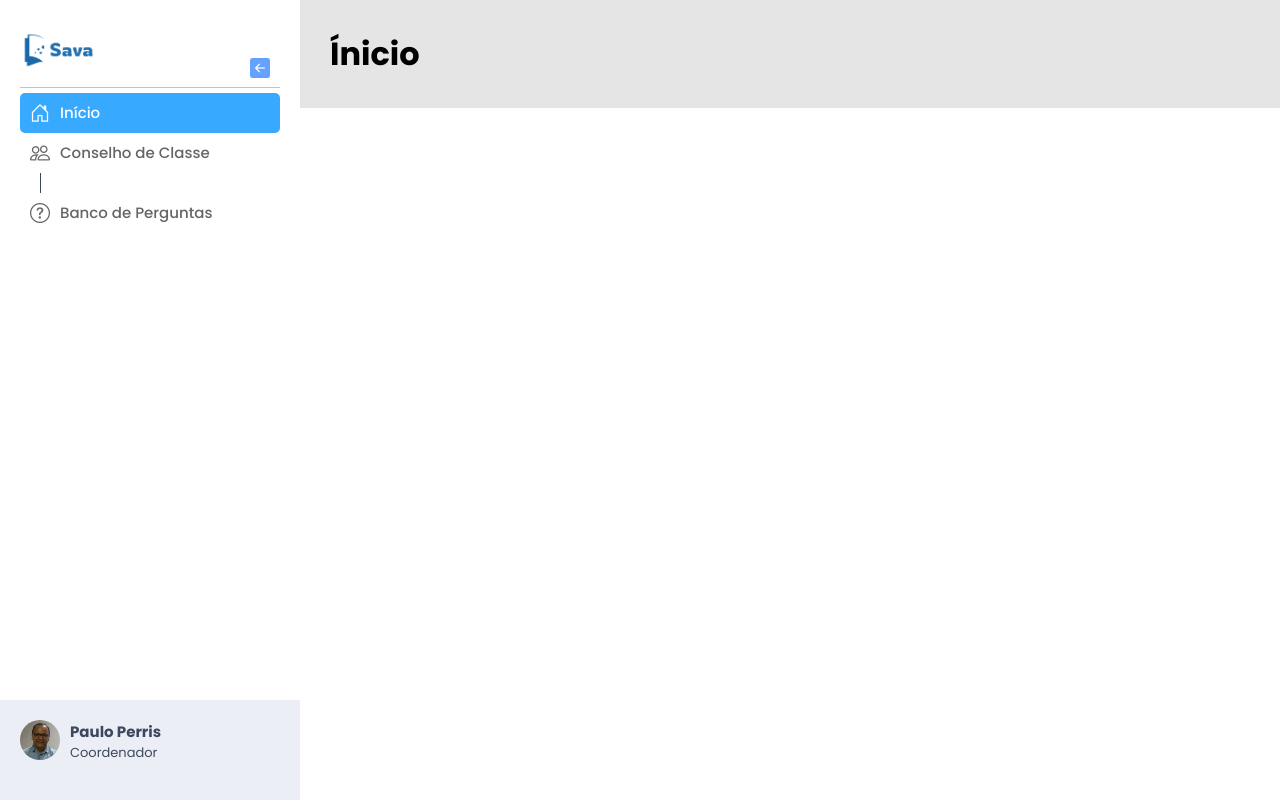
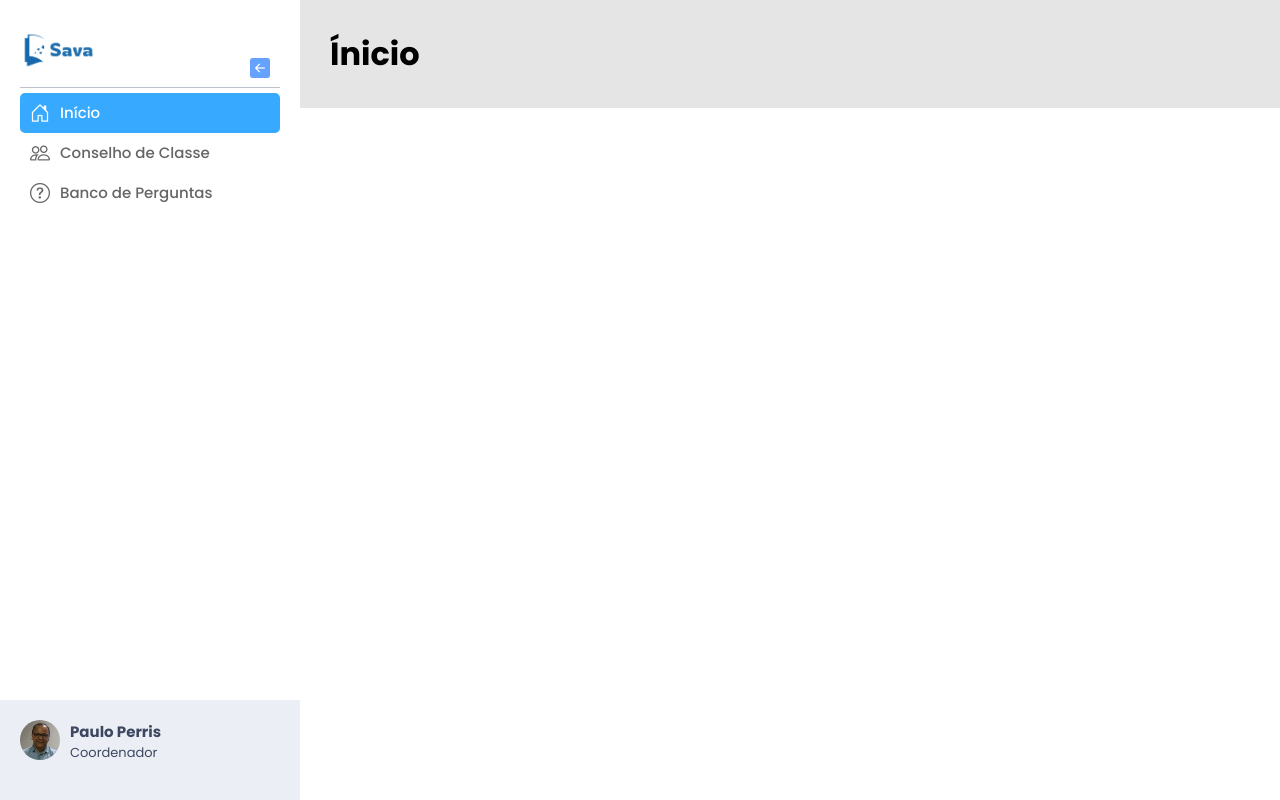
Before and after one commit to jonatasfbastos/sava_front, a React (Create React App) app: page / in a window 1280 px wide. Built offline with nearby package versions, Linux system fonts and the light colour scheme.

Commit message:
removing uggly sub-menu

```diff
--- a/src/components/side-bar/side-bar.jsx
+++ b/src/components/side-bar/side-bar.jsx
@@ -19,10 +19,6 @@ const sideBarItems = [
         to: `/conselho_de_classe`,
         exact: true,
         iconClassName: "bi bi-people",
-        subMenus: [
-            {name: 'Conselho aberto', to: './conselho_de_classe/abertos'},
-            {name: 'Conselho fechado',  to: './conselho_de_classe/fechados'},
-        ]
     },
     {
         name: 'Banco de Perguntas',
```
